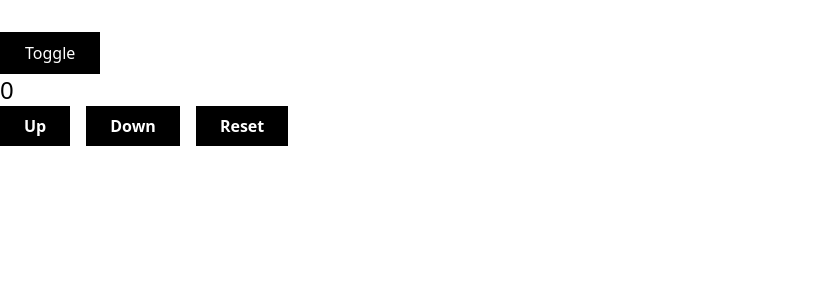
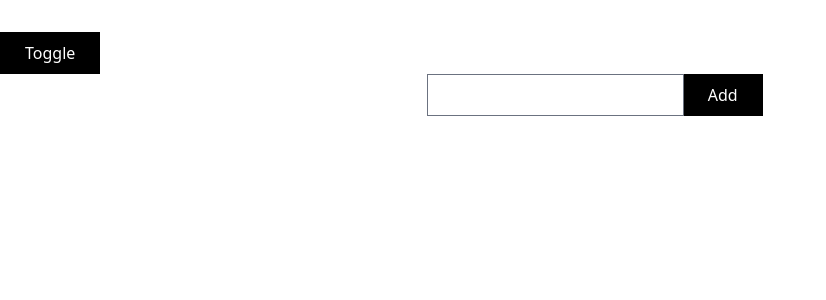
Before and after one commit to truongnhuhungnam/react-learning, a React (Create React App) app: page / in a window 1280 px wide. Both pictures are taken after a click on the button "Toggle". Shown: the top 300 px of the page, without its empty margins (0-826 px from the left). Built offline with nearby package versions, Linux system fonts and the light colour scheme.

Commit message:
Todolist use UseReducer

```diff
--- a/package.json
+++ b/package.json
@@ -8,6 +8,7 @@
     "@testing-library/user-event": "^13.5.0",
     "react": "^18.2.0",
     "react-dom": "^18.2.0",
+    "react-icons": "^4.4.0",
     "react-scripts": "5.0.1",
     "web-vitals": "^2.1.4"
   },
--- a/src/App.js
+++ b/src/App.js
@@ -1,5 +1,5 @@
 import { useState } from "react";
-import UseReducer from "./components/UseReducer";
+import TodoListUseReducer from "./components/TodoListUseReducer";
 
 function App() {
     const [show, setShow] = useState(false);
@@ -12,7 +12,7 @@ function App() {
                 >
                     Toggle
                 </button>
-                {show && <UseReducer />}
+                {show && <TodoListUseReducer />}
             </div>
         </div>
     );
--- /dev/null
+++ b/src/components/TodoListUseReducer.js
@@ -0,0 +1,108 @@
+import { useReducer, useRef } from "react";
+import { AiFillCloseCircle } from "react-icons/ai";
+
+const initState = {
+    job: "",
+    jobs: [],
+};
+
+const SET_JOB = "set_job";
+const ADD_JOB = "add_job";
+const DELETE_JOB = "delete_job";
+
+const setJob = (payload) => {
+    return {
+        type: SET_JOB,
+        payload,
+    };
+};
+
+const addJob = (payload) => {
+    return {
+        type: ADD_JOB,
+        payload,
+    };
+};
+
+const deleteJob = (payload) => {
+    return {
+        type: DELETE_JOB,
+        payload,
+    };
+};
+
+const reducer = (state, action) => {
+    switch (action.type) {
+        case SET_JOB:
+            return {
+                ...state,
+                job: action.payload,
+            };
+        case ADD_JOB:
+            return {
+                ...state,
+                jobs: [...state.jobs, action.payload],
+            };
+        case DELETE_JOB:
+            const newJobs = [...state.jobs];
+
+            newJobs.splice(action.payload, 1);
+
+            return {
+                ...state,
+                jobs: newJobs,
+            };
+        default:
+            throw new Error("Unknown action type");
+    }
+};
+
+const TodoListUseReducer = () => {
+    const [state, dispatch] = useReducer(reducer, initState);
+    const { job, jobs } = state;
+
+    const inputRef = useRef();
+
+    const handleAddTodo = () => {
+        dispatch(addJob(job));
+        dispatch(setJob(""));
+
+        inputRef.current.focus();
+    };
+
+    return (
+        <div className="mx-auto w-1/3">
+            <input
+                type="text"
+                value={job}
+                onChange={(e) => {
+                    dispatch(setJob(e.target.value));
+                }}
+                ref={inputRef}
+            />
+            <button
+                className="bg-black text-white border border-l-0 border-black hover:bg-transparent hover:text-black px-6 py-2"
+                onClick={handleAddTodo}
+            >
+                Add
+            </button>
+
+            <ul>
+                {jobs.map((item, index) => (
+                    <li
+                        key={index}
+                        className="flex justify-between text-[24px]"
+                    >
+                        {item}{" "}
+                        <AiFillCloseCircle
+                            className="cursor-pointer text-red-500"
+                            onClick={() => dispatch(deleteJob(index))}
+                        />
+                    </li>
+                ))}
+            </ul>
+        </div>
+    );
+};
+
+export default TodoListUseReducer;
--- a/src/index.js
+++ b/src/index.js
@@ -21,9 +21,9 @@ const root = ReactDOM.createRoot(document.getElementById("root"));
 // emitComment(3);
 
 root.render(
-    // <React.StrictMode>
+    <React.StrictMode>
         <App />
-    // </React.StrictMode>
+    </React.StrictMode>
 );
 
 // If you want to start measuring performance in your app, pass a function
```
Also changed, not shown: 1 other file (tests, documents, lock files or other folders).
